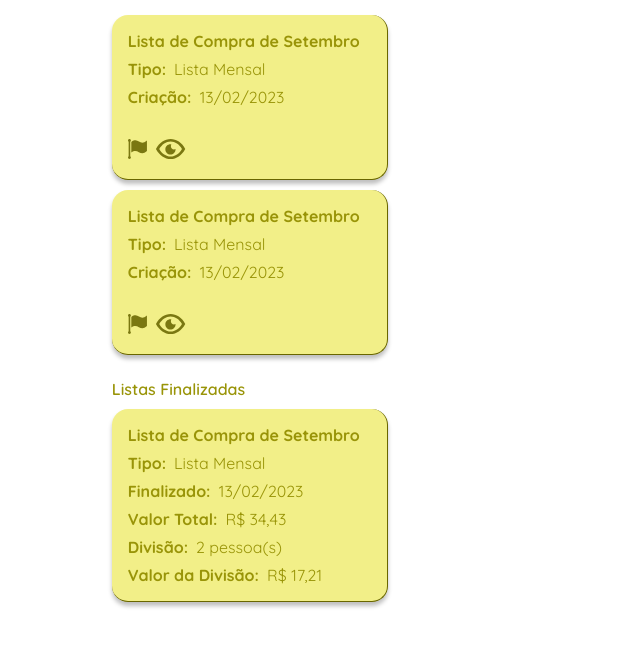
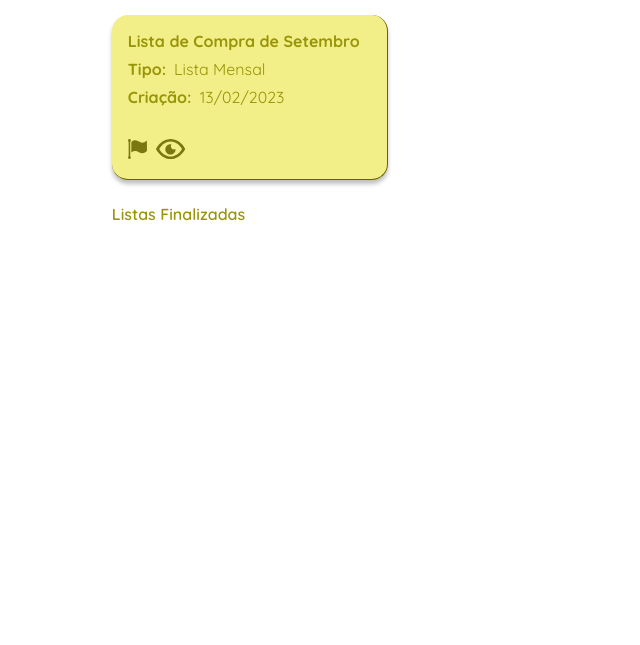
Before and after one commit to MarklistPi/Code, a plain HTML site: page Pages/listas/listas.html in a window 1280 px wide. Shown: the part 155-800 px from the top of the page, without its empty margins (0-640 px from the left). Drawn offline with Linux system fonts and the light colour scheme.

Commit message:
video p1

```diff
--- a/Pages/listas/listas.html
+++ b/Pages/listas/listas.html
@@ -64,7 +64,7 @@
                 </a>
               </div>
             </div>
-            <div class="card-amarelo flex collum g-32">
+            <!-- <div class="card-amarelo flex collum g-32">
               <div class="flex g-8 collum">
                 <p class="amarelo-escuro b-700">Lista de Compra de Setembro</p>
                 <div class="flex g-8">
@@ -84,12 +84,12 @@
                   <img src="../../Images/eye.svg" alt="" />
                 </a>
               </div>
-            </div>
+            </div> -->
           </div>
           <div class="flex collum g-10">
             <p class="b-600 amarelo-escuro">Listas Finalizadas</p>
             <a href="../lista-compartilihada/listacompartilhada.html">
-              <div class="card-amarelo">
+              <!-- <div class="card-amarelo">
                 <div class="flex g-8 collum">
                   <p class="amarelo-escuro b-700">
                     Lista de Compra de Setembro
@@ -115,7 +115,7 @@
                     <span class="amarelo-escuro">R$ 17,21</span>
                   </div>
                 </div>
-              </div>
+              </div> -->
             </a>
           </div>
         </div>
```
